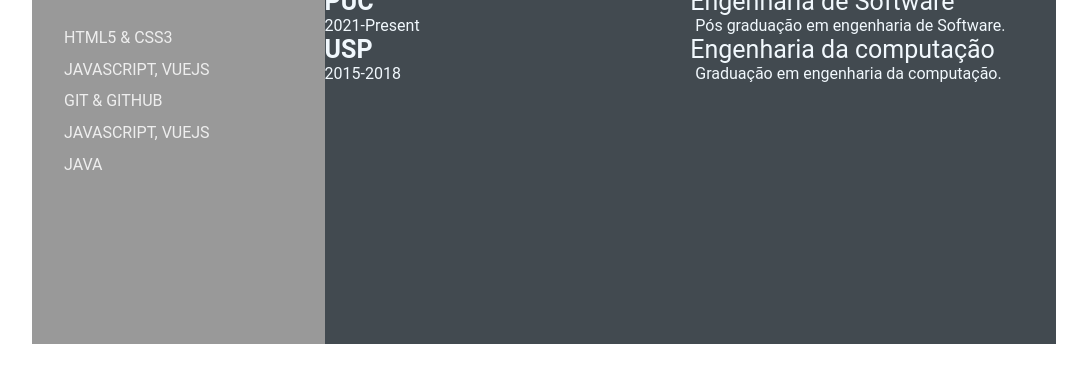
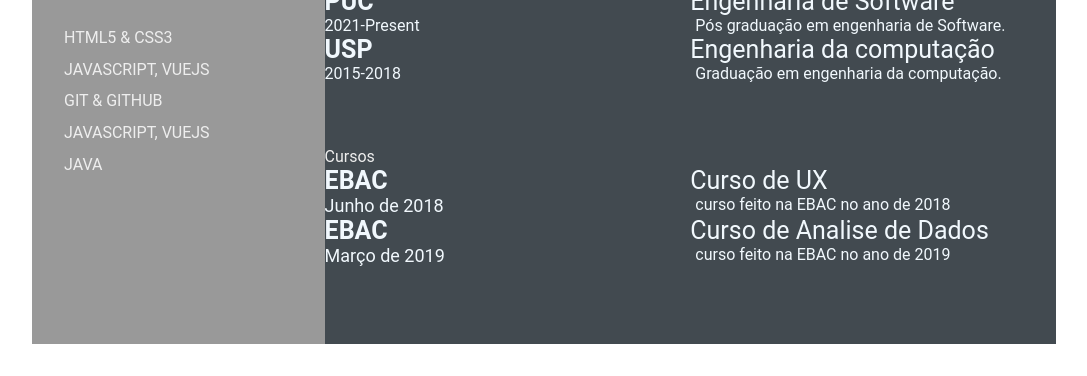
Before and after one commit to JonathanII/devweekgit.github.io, a plain HTML site: page index.html in a window 1280 px wide. Shown: the part 488-864 px from the top of the page, without its empty margins (96-1183 px from the left). Drawn offline with Linux system fonts and the light colour scheme.

Commit message:
add cursos (#5)

```diff
--- a/index.html
+++ b/index.html
@@ -105,6 +105,32 @@
                     </div>
                 </div>
             </section>
+
+            <section class="awards gap">
+                <div class="right-title">Cursos</div>
+                <div class="awards-contents">
+                    <div class="awards-left">
+                        <p class="awards-company-name">EBAC</p>
+                        <p class="awards-time-period">Junho de 2018</p>
+                    </div>
+                    <div class="awards-right">
+                        <p class="awards-name">Curso de UX</p>
+                        <p class="awards-desc">
+                            curso feito na EBAC no ano de 2018
+                        </p>
+                    </div>
+                    <div class="awards-left">
+                        <p class="awards-company-name">EBAC</p>
+                        <p class="awards-time-period">Março de 2019</p>
+                    </div>
+                    <div class="awards-right">
+                        <p class="awards-name">Curso de Analise de Dados</p>
+                        <p class="awards-desc">
+                            curso feito na EBAC no ano de 2019
+                        </p>
+                    </div>
+                </div>
+            </section>
         </section>
     </main>
 </body>
```
